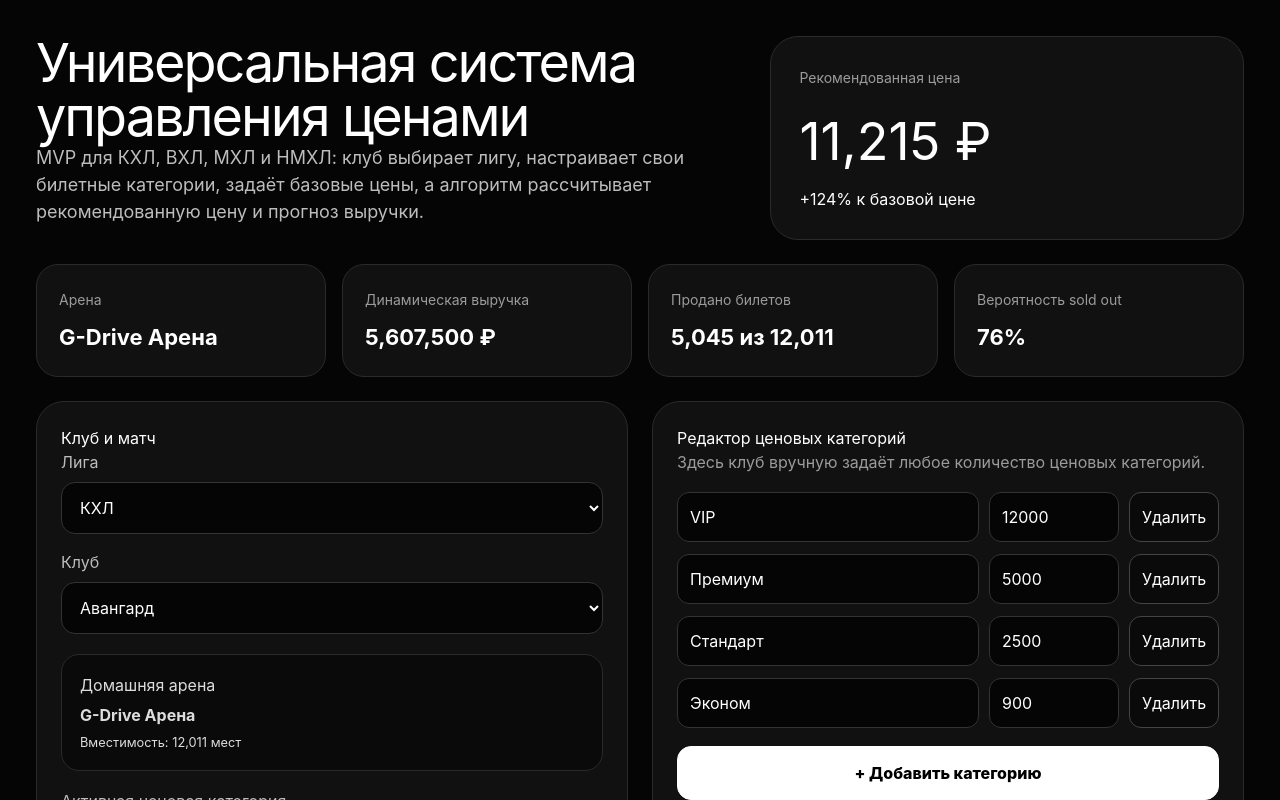
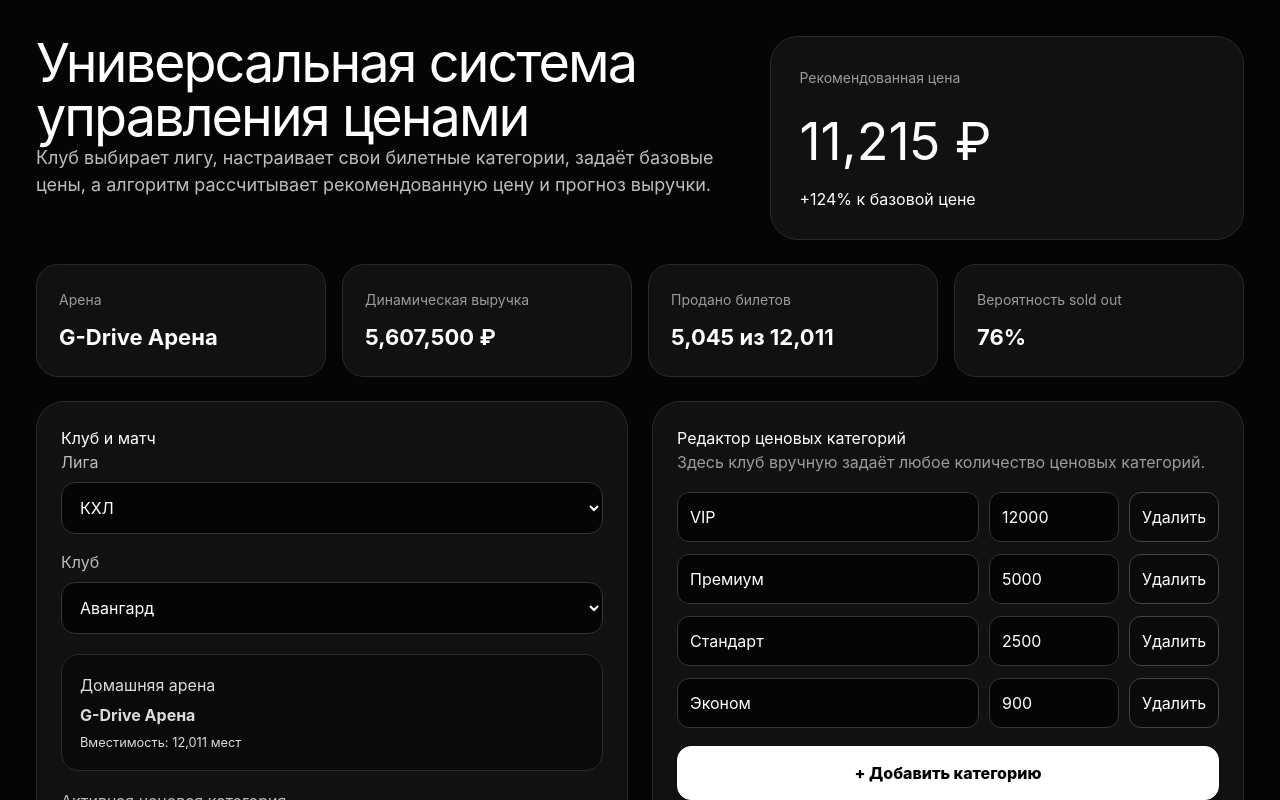
Before and after one commit to zhxvzh9vs2-arch/pricing-demo, a Next.js app: page / in a window 1280 px wide. Shown: the top 800 px of the page. Built offline with nearby package versions, Linux system fonts and the light colour scheme.

Commit message:
Update page.tsx

```diff
--- a/app/page.tsx
+++ b/app/page.tsx
@@ -342,9 +342,8 @@ export default function Home() {
         <div>
           <h1 style={styles.title}>Универсальная система управления ценами</h1>
           <p style={styles.subtitle}>
-            MVP для КХЛ, ВХЛ, МХЛ и НМХЛ: клуб выбирает лигу, настраивает свои
-            билетные категории, задаёт базовые цены, а алгоритм рассчитывает
-            рекомендованную цену и прогноз выручки.
+            Клуб выбирает лигу, настраивает свои билетные категории, задаёт базовые
+цены, а алгоритм рассчитывает рекомендованную цену и прогноз выручки.
           </p>
         </div>
 
```
